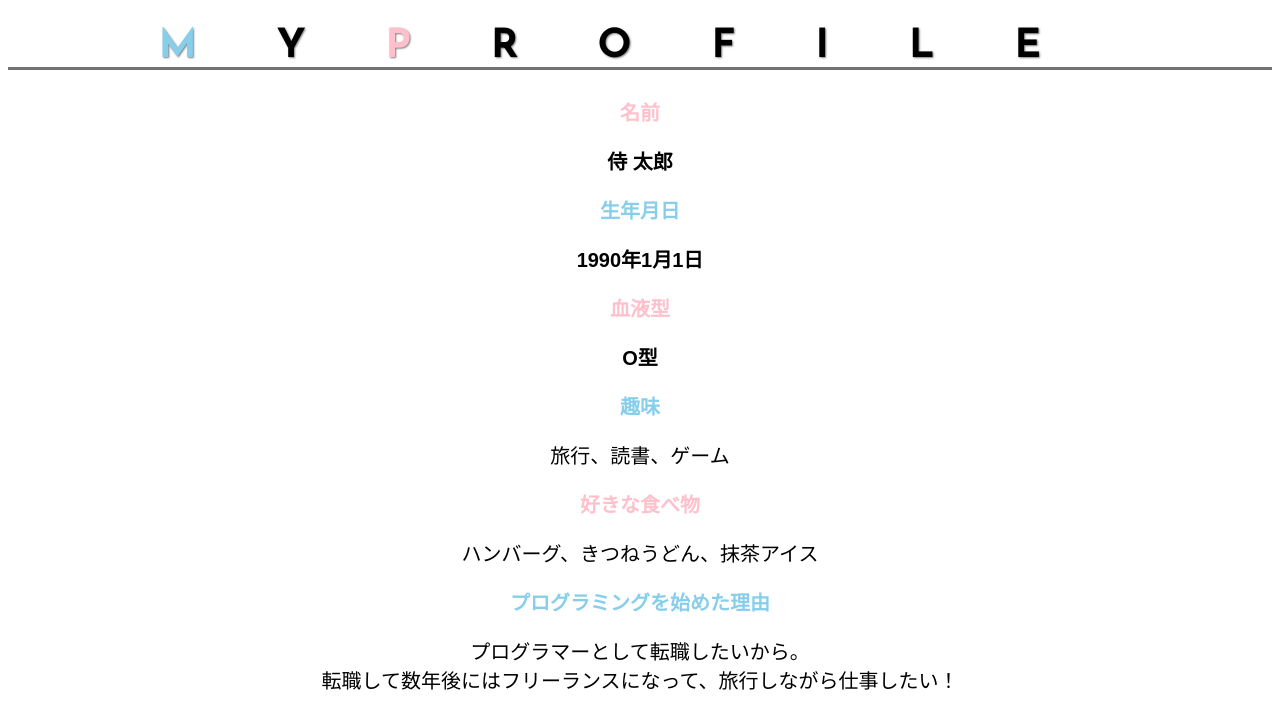
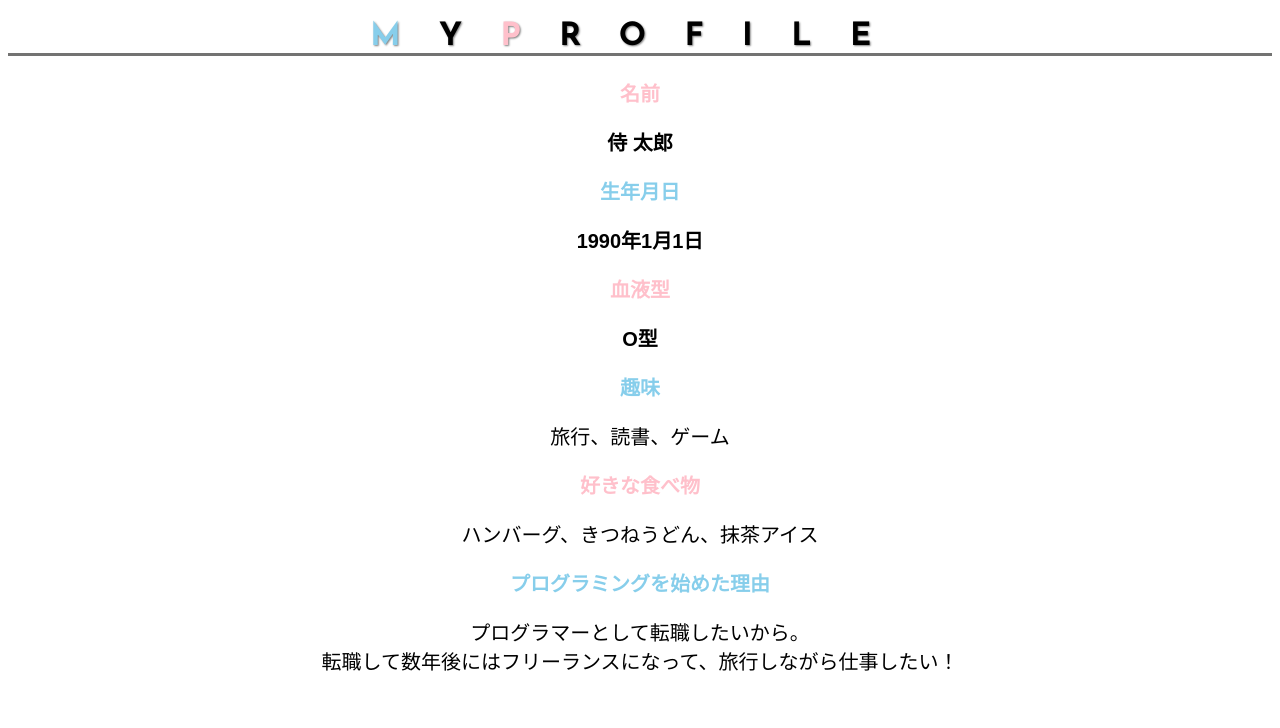
Before and after one commit to Shimizu-Erika/html-css-basic-kadai, a plain HTML site: page kadai_014/kadai_014.html in a window 1280 px wide. Drawn offline with Linux system fonts and the light colour scheme.

Commit message:
3回目のコミット

```diff
--- a/kadai_014/style.css
+++ b/kadai_014/style.css
@@ -13,7 +13,7 @@ body {
   letter-spacing: 1.2em;
   text-shadow: 1px 1px 2px gray;
   border-bottom: solid 3px rgb(115, 115, 114);
-  letter-spacing: 2em;
+  font-size: 2rem;
 }
 
 .text-pink {
@@ -28,12 +28,12 @@ body {
 
 .text-pink1 {
   color: rgb(255, 192, 203);
-  letter-spacing: 2em;
+
 }
 
 .text-skyblue1 {
   color: skyblue;
-  letter-spacing: 2em;
+
 }
 
 #parent >p {
```
